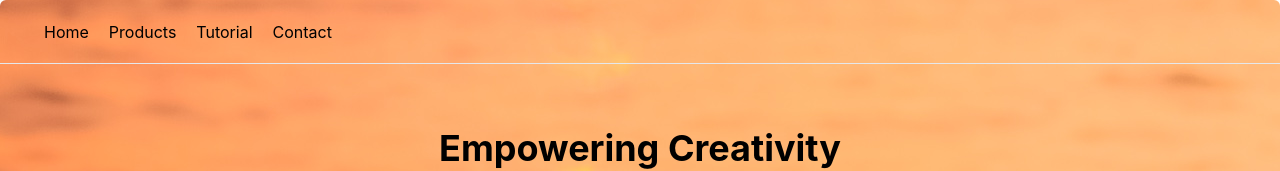
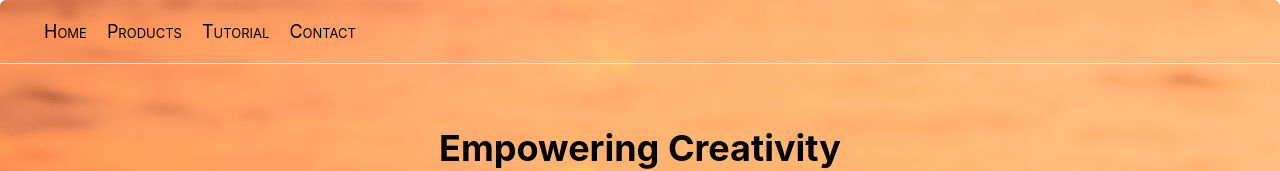
Before and after one commit to thethanyliu/lightroom-presets-storefront, a Next.js app: page / in a window 1280 px wide. Shown: the top 171 px of the page. Built offline with nearby package versions, Linux system fonts and the light colour scheme.

Commit message:
updated fonts

```diff
--- a/src/components/Navbar.jsx
+++ b/src/components/Navbar.jsx
@@ -5,7 +5,7 @@ const Navbar = () => {
   return (
     <div className="bg-transparent w-screen h-16 z-20 fixed">
       <div className="px-3 justify-between items-center w-full h-full flex border-b">
-        <ul className="hidden md:flex">
+        <ul className="hidden md:flex heading">
           <li className="pl-8 cursor-pointer">
             <Link href="/">Home</Link>
           </li>
--- a/src/styles/globals.css
+++ b/src/styles/globals.css
@@ -21,3 +21,7 @@ body, * {
   background-position: center;
   background-repeat: no-repeat;
 }
+
+.heading {
+  font: small-caps 18px/1 "Fira Sans";
+}
```
